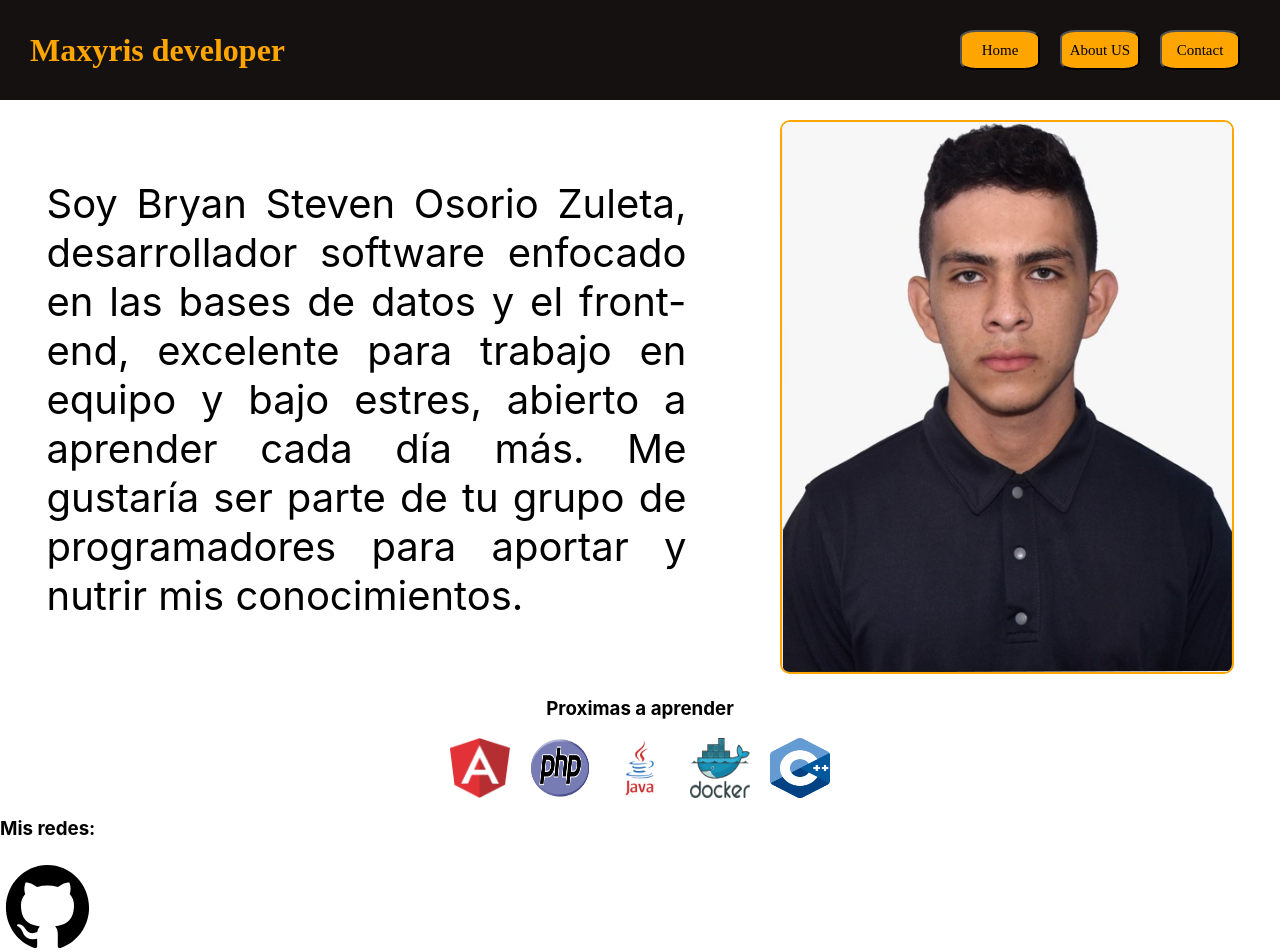
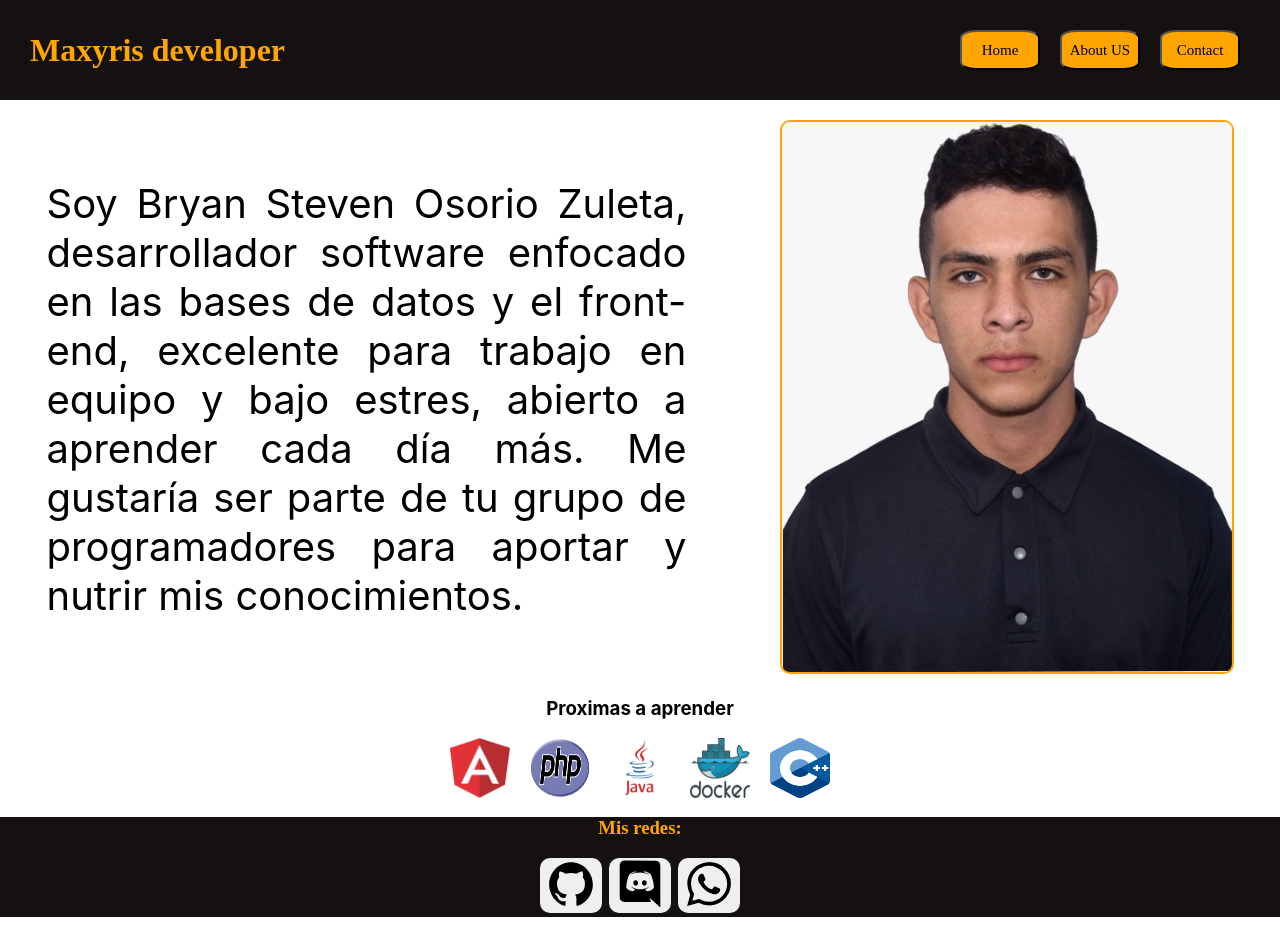
Before and after one commit to Maxyris/Mi-portafolio, a React (Create React App) app: page / in a window 1280 px wide. Shown: the top 952 px of the page. After the commit the page ends 917 px from the top, so only its background shows below. Built offline with nearby package versions, Linux system fonts and the light colour scheme.

Commit message:
Se acomodó el footer de la pagina principal con un estilizado basico

```diff
--- a/src/Components/Layout/Footer/Footer.css
+++ b/src/Components/Layout/Footer/Footer.css
@@ -1,11 +1,9 @@
 .containerFooter{
-    /* background-color: red; */
-    display: flex;
-    height: 70px;
+    height: 100px;
+    background-color: rgb(22, 17, 17);
 }
 .LogoFooterGithub{
     width: 100px;
-
 }
 .LogoFooterGithub:hover{
     cursor: pointer;
@@ -16,8 +14,26 @@
 .LogoFooterDiscord{
     width: 80px;
 }
-
-
+.ClassImageFooter{
+    width: 50px;
+}
+.btnLogoFooter{
+    border: none;
+    border-radius: 10px;
+}
+.buttonsContainerLogoFooter{
+    display: flex;
+    width: 200px;
+    justify-content: space-between;
+}
+.classNameTextH3Footer{
+    font-family: 'Times New Roman', Times, serif;
+    color: orange;
+}
+.redes{
+    display: flex;
+    justify-content: center;
+}
 /*POPUP*/
 
 .overlay{
@@ -52,3 +68,4 @@
 .btnClosePopup:hover{
     color: black;
 }
+/* ------------------------ */
--- a/src/Components/Layout/Footer/Footer.jsx
+++ b/src/Components/Layout/Footer/Footer.jsx
@@ -29,12 +29,19 @@ export const Footer = () => {
 
   return (
     <div className="containerFooter">
+      <TextH3 classNameTextH3="classNameTextH3Footer" H3="Mis redes: " />
       <div className='redes'>
-          <TextH3 H3="Mis redes: " />
-          <MyImage id="" imageSRC={github} classNameImage="" alt="Github" title="Github" />
-          <MyImage imageSRC={discord} classNameImage="" alt="Discord" title="Discord"/>
-          <MyImage imageSRC={whatsapp} classNameImage="" alt="whatsapp" title="whatsapp"/>
-          <button id='btnGithubPopup' onClick={()=>{AddRemoveClassName()}}>pruebax</button>
+          <div className="buttonsContainerLogoFooter">
+            <button id='btnGithubPopup' onClick={()=>{AddRemoveClassName()}} className="btnLogoFooter">
+              <MyImage id="" imageSRC={github} classNameImage="ClassImageFooter" alt="Github" title="Github" />
+            </button>
+            <button id='btnGithubPopup' onClick={()=>{AddRemoveClassName()}} className="btnLogoFooter">
+              <MyImage imageSRC={discord} classNameImage="ClassImageFooter" alt="Discord" title="Discord"/>
+            </button>
+            <button id='btnGithubPopup' onClick={()=>{AddRemoveClassName()}} className="btnLogoFooter">
+              <MyImage imageSRC={whatsapp} classNameImage="ClassImageFooter" alt="whatsapp" title="whatsapp"/>
+            </button>
+          </div>
       </div>
       <div className="overlay " id='overlay'>
         <div className="popup" id='popup'>
```
Also changed, not shown: src/Components/Layout/Footer/PopUp.js (deleted, +0 -17 lines).
